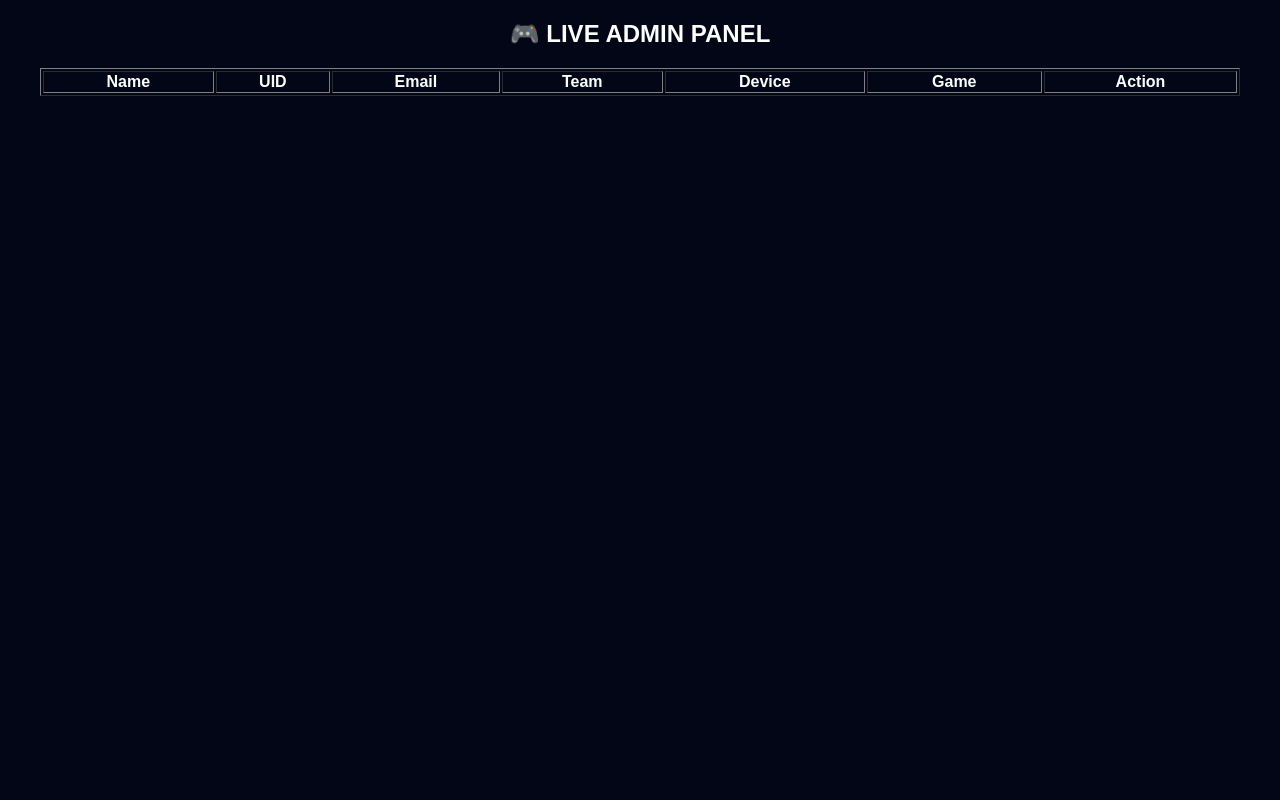
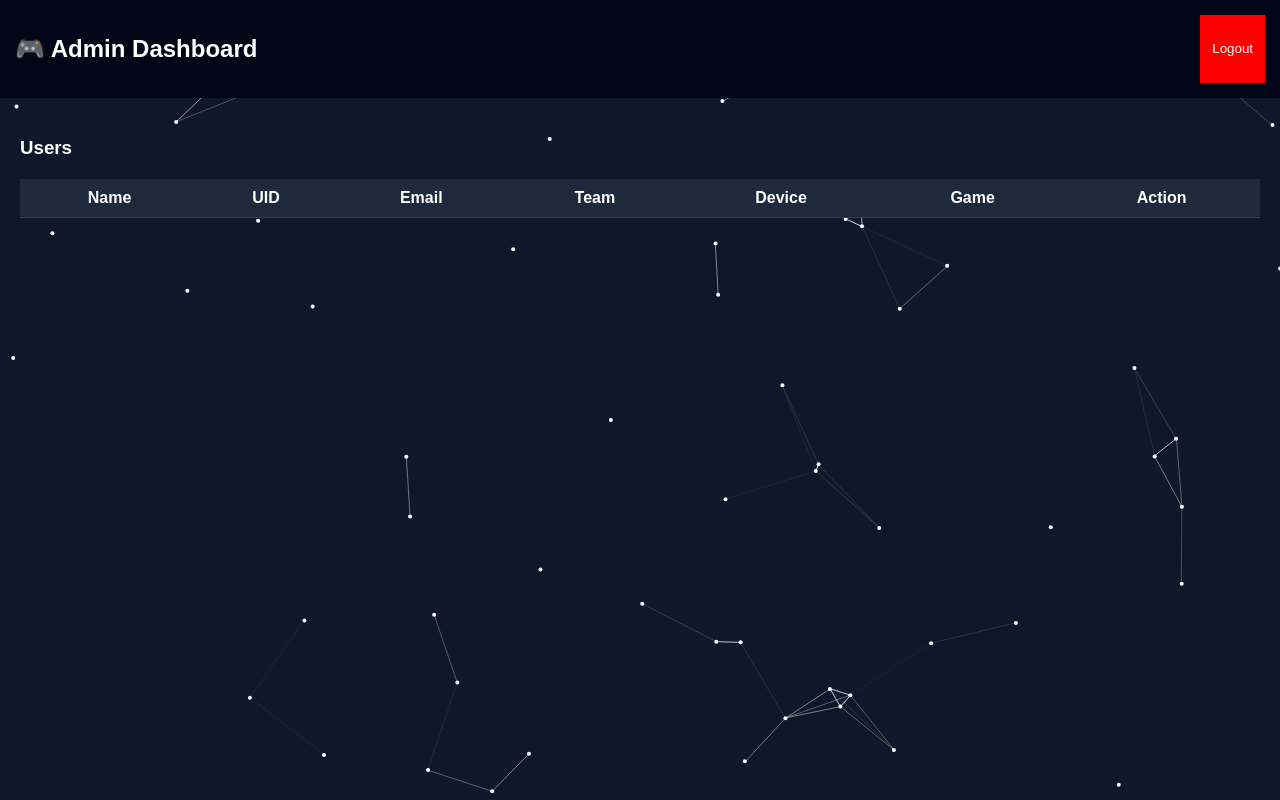
Before and after one commit to obaidraza8130-cpu/uid-web-page, a website: page admin.html in a window 1280 px wide. Drawn offline with nearby package versions, Linux system fonts and the light colour scheme; no server answers.

Commit message:
Update admin.html

```diff
--- a/admin.html
+++ b/admin.html
@@ -1,15 +1,77 @@
 <!DOCTYPE html>
 <html>
 <head>
-    <title>Admin Panel</title>
-    <script src="/socket.io/socket.io.js"></script>
+<title>Admin Panel</title>
+<script src="/socket.io/socket.io.js"></script>
+
+<style>
+body {
+    margin:0;
+    background:#0f172a;
+    color:white;
+    font-family:sans-serif;
+}
+
+#particles-js {
+    position:fixed;
+    width:100%;
+    height:100%;
+    z-index:-1;
+}
+
+header {
+    display:flex;
+    justify-content:space-between;
+    padding:15px;
+    background:#020617;
+}
+
+button {
+    padding:8px 12px;
+    border:none;
+    cursor:pointer;
+}
+
+.logout { background:red; color:white; }
+
+.container {
+    padding:20px;
+}
+
+table {
+    width:100%;
+    border-collapse:collapse;
+    margin-top:20px;
+}
+
+th,td {
+    padding:10px;
+    border-bottom:1px solid #334155;
+}
+
+th { background:#1e293b; }
+
+.delete {
+    background:red;
+    color:white;
+}
+</style>
 </head>
 
-<body style="background:#020617;color:white;font-family:Arial;text-align:center">
+<body>
 
-<h2>🎮 LIVE ADMIN PANEL</h2>
+<div id="particles-js"></div>
 
-<table border="1" style="margin:auto;width:95%">
+<header>
+<h2>🎮 Admin Dashboard</h2>
+<button class="logout" onclick="logout()">Logout</button>
+</header>
+
+<div class="container">
+
+<h3>Users</h3>
+
+<table>
 <thead>
 <tr>
 <th>Name</th>
@@ -22,43 +84,50 @@
 </tr>
 </thead>
 
-<tbody id="table"></tbody>
+<tbody id="data"></tbody>
 </table>
 
+</div>
+
+<script src="https://cdn.jsdelivr.net/particles.js/2.0.0/particles.min.js"></script>
+
 <script>
+particlesJS("particles-js", { particles:{ number:{value:50}, size:{value:2} } });
+
 const socket = io();
-const table = document.getElementById("table");
 
-function addRow(d){
-    let row = document.createElement("tr");
-
-    row.innerHTML = `
-    <td>${d.name}</td>
-    <td>${d.uid}</td>
-    <td>${d.email}</td>
-    <td>${d.team}</td>
-    <td>${d.device}</td>
-    <td>${d.game}</td>
-    <td><button onclick="del(${d.id})">Delete</button></td>
-    `;
-
-    table.prepend(row);
+function load(){
+fetch("/data")
+.then(r=>r.json())
+.then(d=>{
+data.innerHTML="";
+d.forEach(u=>{
+data.innerHTML+=`
+<tr>
+<td>${u.name}</td>
+<td>${u.uid}</td>
+<td>${u.email}</td>
+<td>${u.team||"-"}</td>
+<td>${u.device}</td>
+<td>${u.game}</td>
+<td><button class="delete" onclick="del(${u.id})">Delete</button></td>
+</tr>`;
+});
+});
 }
 
-fetch("/data")
-.then(r=>r.json())
-.then(data=>{
-    table.innerHTML="";
-    data.forEach(addRow);
-});
+function del(id){
+fetch("/delete/"+id,{method:"DELETE"}).then(load);
+}
 
-socket.on("new-user", addRow);
+function logout(){
+location.href="/logout";
+}
 
-socket.on("refresh", ()=>location.reload());
+socket.on("new-user", load);
+socket.on("refresh", load);
 
-function del(id){
-    fetch("/delete/"+id).then(()=>alert("Deleted"));
-}
+load();
 </script>
 
 </body>
```
